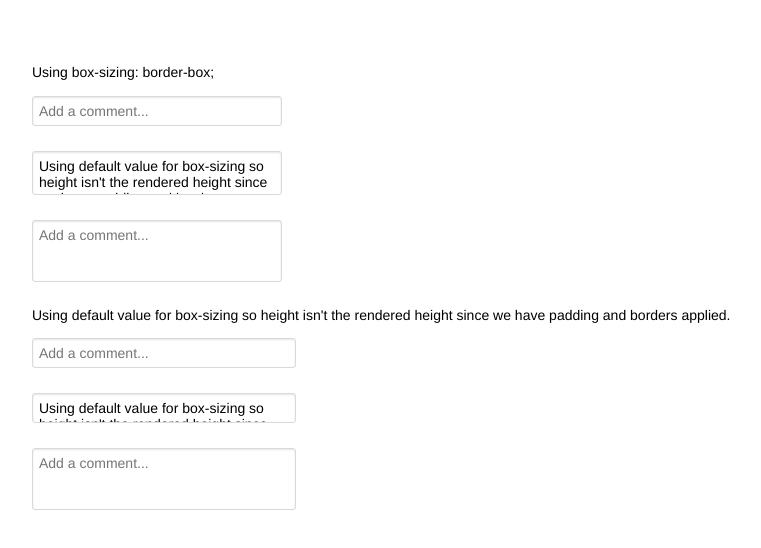
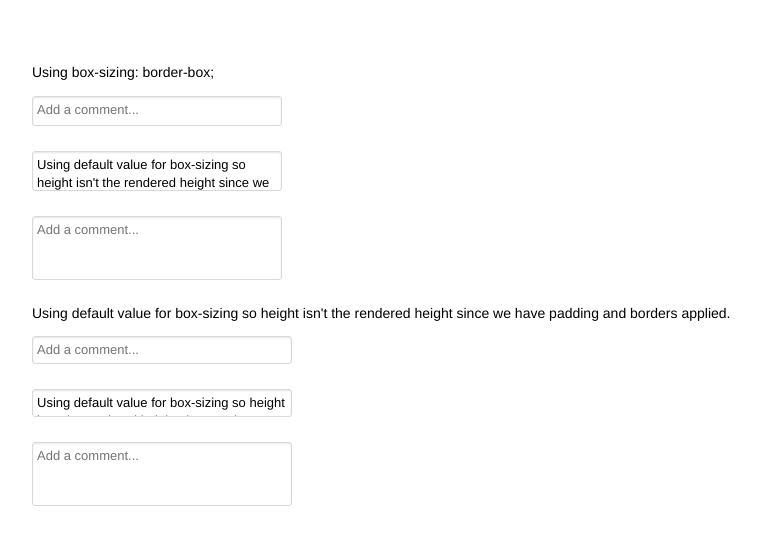
Before and after one commit to javierjulio/textarea-autosize, a plain HTML site: page examples/index.html in a window 1280 px wide. Shown: the whole page, without its empty margins (18-779 px from the left). Drawn offline with nearby package versions, Linux system fonts and the light colour scheme.

Commit message:
Lower padding and add font-size and line-height. This seems to give us the best cross browser style and functionality. Seems top vertical alignment is best too.

```diff
--- a/examples/index.html
+++ b/examples/index.html
@@ -26,10 +26,11 @@ textarea {
   box-sizing: border-box;
   display: inline-block;
   font-family: "Helvetica Neue", Helvetica, Arial, sans-serif;
-  padding: 6px;
+  font-size: 13px;
+  line-height: 18px;
+  padding: 4px;
   resize: none;
   transition: border linear 0.2s, box-shadow linear 0.2s;
-  vertical-align: middle;
 }
 
 textarea:focus {
```
